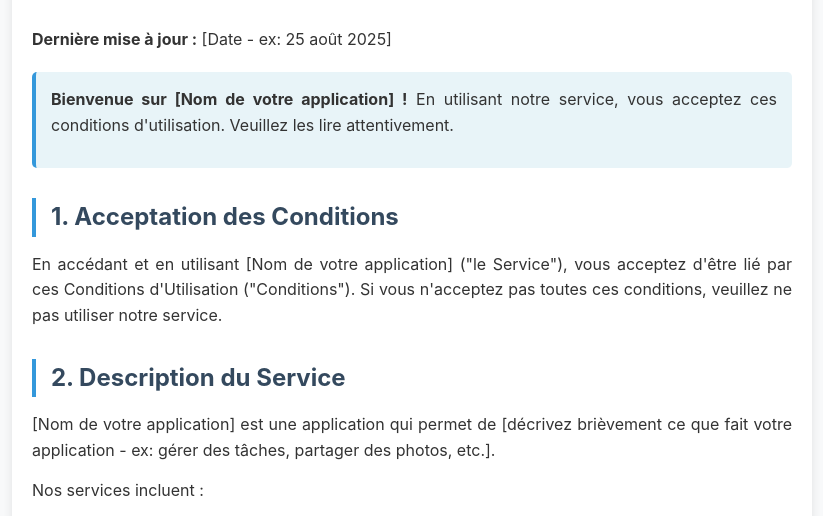
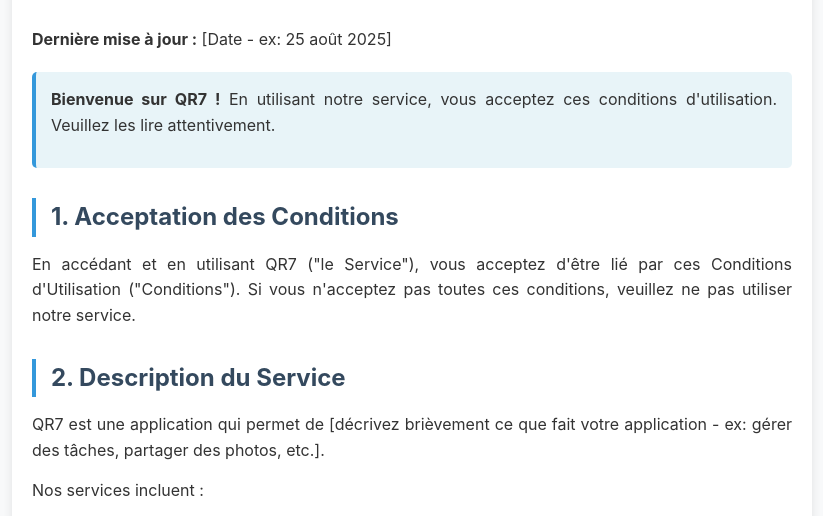
Before and after one commit to maker2france/botverrify-terms.html, a plain HTML site: page index.html in a window 1280 px wide. Shown: the part 253-769 px from the top of the page, without its empty margins (228-1051 px from the left). Drawn offline with Linux system fonts and the light colour scheme.

Commit message:
index.html

```diff
--- a/index.html
+++ b/index.html
@@ -112,14 +112,14 @@
         <p><strong>Dernière mise à jour :</strong> [Date - ex: 25 août 2025]</p>
 
         <div class="highlight">
-            <p><strong>Bienvenue sur [Nom de votre application] !</strong> En utilisant notre service, vous acceptez ces conditions d'utilisation. Veuillez les lire attentivement.</p>
+            <p><strong>Bienvenue sur QR7 !</strong> En utilisant notre service, vous acceptez ces conditions d'utilisation. Veuillez les lire attentivement.</p>
         </div>
 
         <h2>1. Acceptation des Conditions</h2>
-        <p>En accédant et en utilisant [Nom de votre application] ("le Service"), vous acceptez d'être lié par ces Conditions d'Utilisation ("Conditions"). Si vous n'acceptez pas toutes ces conditions, veuillez ne pas utiliser notre service.</p>
+        <p>En accédant et en utilisant QR7 ("le Service"), vous acceptez d'être lié par ces Conditions d'Utilisation ("Conditions"). Si vous n'acceptez pas toutes ces conditions, veuillez ne pas utiliser notre service.</p>
 
         <h2>2. Description du Service</h2>
-        <p>[Nom de votre application] est une application qui permet de [décrivez brièvement ce que fait votre application - ex: gérer des tâches, partager des photos, etc.].</p>
+        <p>QR7 est une application qui permet de [décrivez brièvement ce que fait votre application - ex: gérer des tâches, partager des photos, etc.].</p>
 
         <p>Nos services incluent :</p>
         <ul>
```
